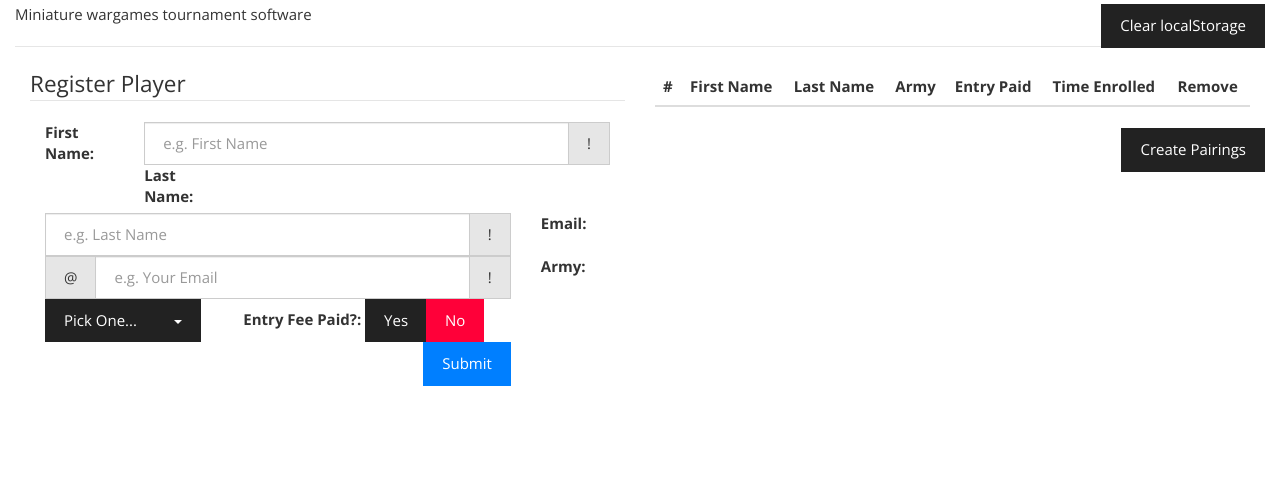
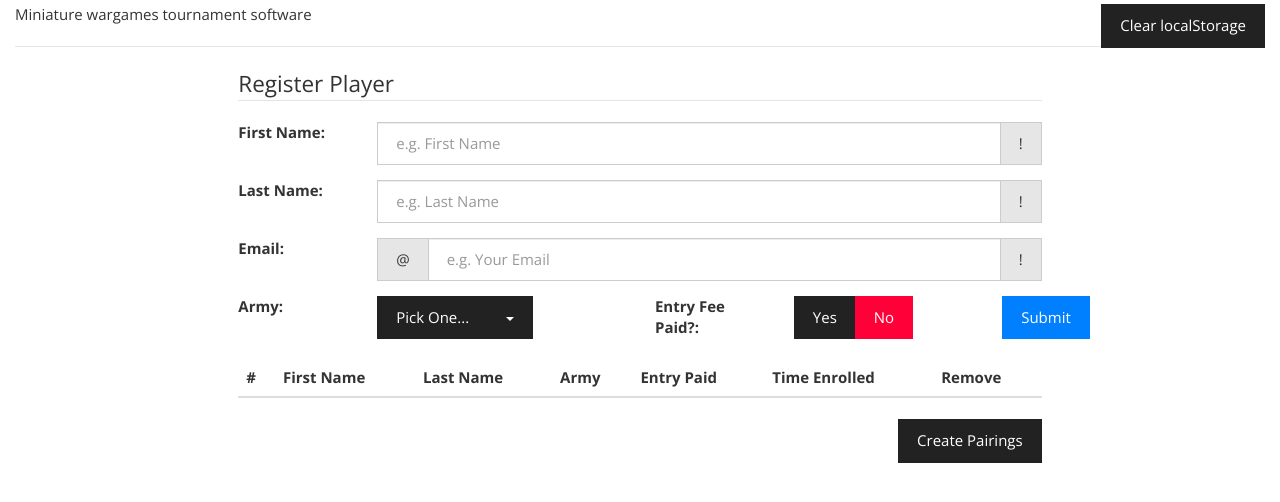
Before and after one commit to TedSoper/tournament_organizer_helper, a plain HTML site: page home.html in a window 1280 px wide. Shown: the part 164-666 px from the top of the page. Drawn offline with nearby package versions, Linux system fonts and the light colour scheme.

Commit message:
Updated Ui

```diff
--- a/home.html
+++ b/home.html
@@ -29,12 +29,12 @@
 		</div>
 
 		<div id ="tournamentSetup">
-			<form class="form-vertical col-md-6">
+			<form class="form-vertical col-md-8 col-md-offset-2">
 				<fieldset>
 					<legend>Register Player</legend>
-					<div class="form-group">
-						<label class="control-label col-md-2">First Name:</label>
-						<div class="col-md-10">
+					<div class="form-group row">
+						<label class="control-label col-md-2 col-sm-2">First Name:</label>
+						<div class="col-md-10 col-sm-10">
 							<div class="input-group">
 								<input type="text" name="firstNameInput" class="form-control" id="firstNameInput" placeholder="e.g. First Name"/>
 								<span class="input-group-addon">!</span>
@@ -42,9 +42,9 @@
 						</div>
 					</div>
 
-					<div class="form-group">
-						<label class="control-label col-md-2">Last Name:</label>
-						<div class="col-md-10">
+					<div class="form-group row">
+						<label class="control-label col-md-2 col-sm-2">Last Name:</label>
+						<div class="col-md-10 col-sm-10">
 							<div class="input-group">
 								<input type="text" name="lastNameInput" class="form-control" id="lastNameInput" placeholder="e.g. Last Name"/>
 								<span class="input-group-addon">!</span>
@@ -52,9 +52,9 @@
 						</div>
 					</div>
 
-					<div class="form-group">
-						<label class="control-label col-md-2">Email:</label>
-						<div class="col-md-10">
+					<div class="form-group row">
+						<label class="control-label col-md-2 col-sm-2">Email:</label>
+						<div class="col-md-10 col-sm-10">
 							<div class="input-group">
 								<span class="input-group-addon">@</span>
 								<input type="email" name="emailInput" id="emailInput" class="form-control" placeholder="e.g. Your Email"/>
@@ -63,10 +63,10 @@
 						</div>
 					</div>
 
-					<div class="form-group">
-						<label class="control-label col-md-2">Army:</label>
+					<div class="form-group row">
+						<label class="control-label col-md-2 col-sm-2">Army:</label>
 						<div class="dropdown">
-							<div class="btn-group col-md-4">
+							<div class="btn-group col-md-4 col-sm-3">
 								<button class="btn btn-default dropdown-toggle" id="armyBtn">Pick One...</button>
 								<button class="btn btn-default" data-toggle="dropdown"><span class="caret"></span></button>
 								<ul class ="dropdown-menu" id="armyDropdown">
@@ -90,21 +90,24 @@
 								</ul>
 							</div>
 						</div>
-					</div>
-					<div class="form-group col-md-6">
-						<label>Entry Fee Paid?:</label>
-						<div class="btn-group">
-							<button type="button" class="btn btn-default" id="entryBtnYes">Yes</button>
-							<button type="button" class="btn btn-danger" id="entryBtnNo">No</button>
+
+						<div>
+							<label class="col-md-2 col-sm-2">Entry Fee Paid?:</label>
+							<div class="btn-group col-md-3 col-sm-3">
+								<button type="button" class="btn btn-default" id="entryBtnYes">Yes</button>
+								<button type="button" class="btn btn-danger" id="entryBtnNo">No</button>
+							</div>
 						</div>
-						<div class="pull-right">
+
+						<div class="col-md-1 col-sm-1">
 							<button type="button" class="btn btn-primary" id="submitPlayerButton">Submit</button>
 						</div>
 					</div>
+
 				</fieldset>
 			</form>
 
-			<div class="col-md-6" id="registrationTable">
+			<div class="col-md-8 col-md-offset-2" id="registrationTable">
 				<table class="table table-striped table-hover" id="playerRegistrationTable">
 					<thead>
 						<tr>
@@ -120,15 +123,14 @@
 					<tbody>
 					</tbody>
 				</table>
-
 			</div>
-
+			<div class="col-md-2 col-md-offset-8">
+				<button type="button" class="btn btn-default pull-right" id="createPairingsBtn">Create Pairings</button>
+			</div>
 		</div>
 
-
-		<button type="button" class="btn btn-default pull-right" id="createPairingsBtn">Create Pairings</button>
 		<div class="col-md-12 hide" id="roundResults">
-			<h4 class="text-primary">Text</h4>
+			<h4 class="text-primary col-md-8 col-md-offset-2">Text</h4>
 		</div>
 
 		<div class="col-md-10 col-md-offset-1 row hide" id="tournamentStandings">
@@ -176,14 +178,14 @@
 	</div>
 
 	<!-- Round Result Panels -->
-	<div class="panel panel-primary hide" id="roundResultPanel">
+	<div class="panel panel-primary col-md-8 col-md-offset-2 hide" id="roundResultPanel">
 		<div class="panel-heading">
 			<h3 class="panel-title">Round # -Table #</h3>
 		</div>
 		<div class="panel-body">
 			<form class="form form-inline" role="form">
 
-				<div class="col-md-5">
+				<div class="col-md-12">
 					<div class="form-group col-md-3">
 						<label class="text-primary" id="playerOne">Player 1</label><br>
 						<label class="text-primary" id="playerOneId">(#)</label>
@@ -214,7 +216,7 @@
 					</div>
 				</div>
 
-				<div class="col-md-5">
+				<div class="col-md-12">
 					<div class="form-group col-md-3">
 						<label class="text-primary" id="playerTwo">Player 2</label><br>
 						<label class="text-primary" id="playerTwoId">(#)</label>
@@ -245,7 +247,7 @@
 					</div>
 				</div>
 
-				<button type="button" class="btn btn-default center-button col-md-2" >Enter</button>
+				<button type="button" class="btn btn-default center-button col-md-2 pull-right" >Enter</button>
 			</form>
 		</div>
 	</div>
```
Also changed, not shown: 1 other file.
